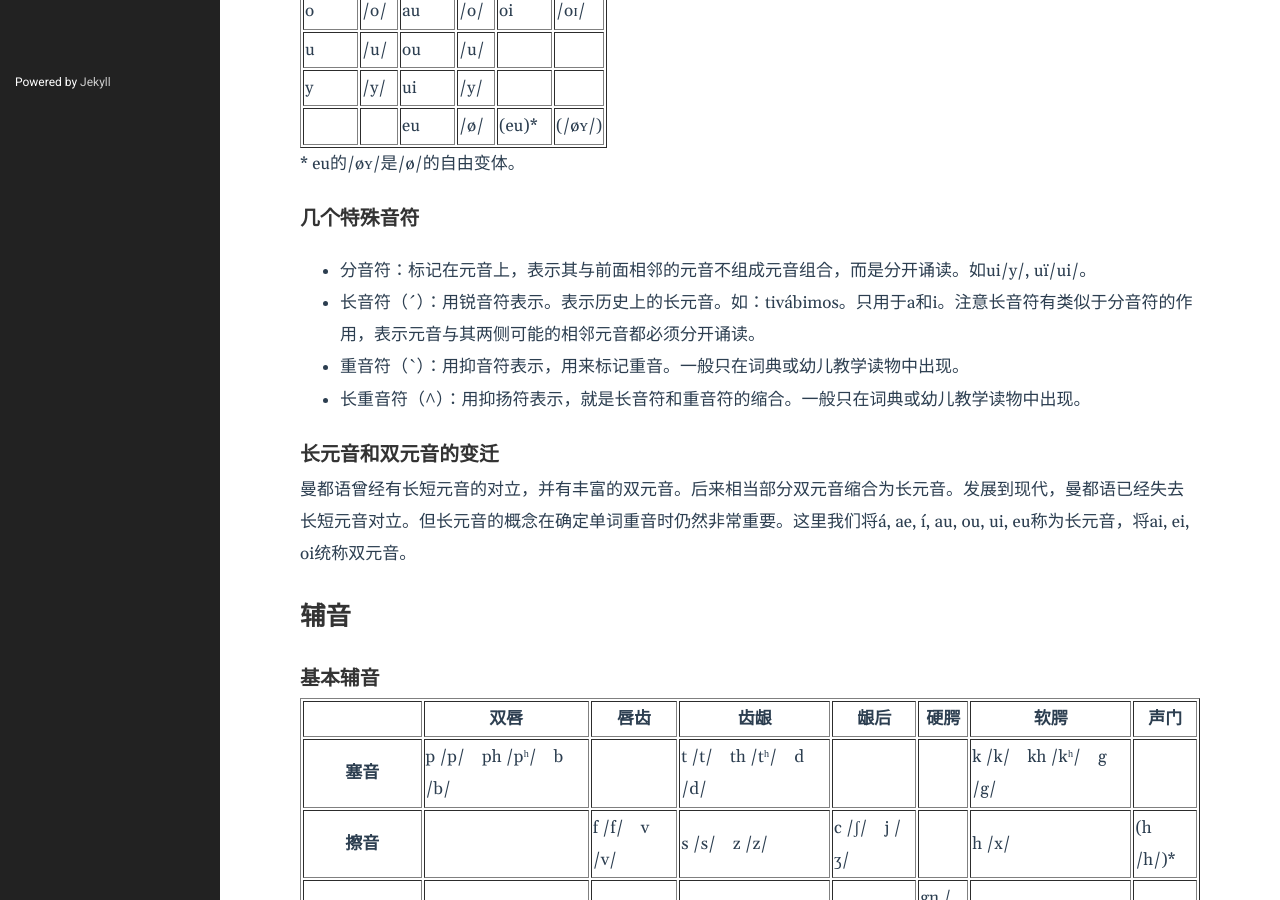
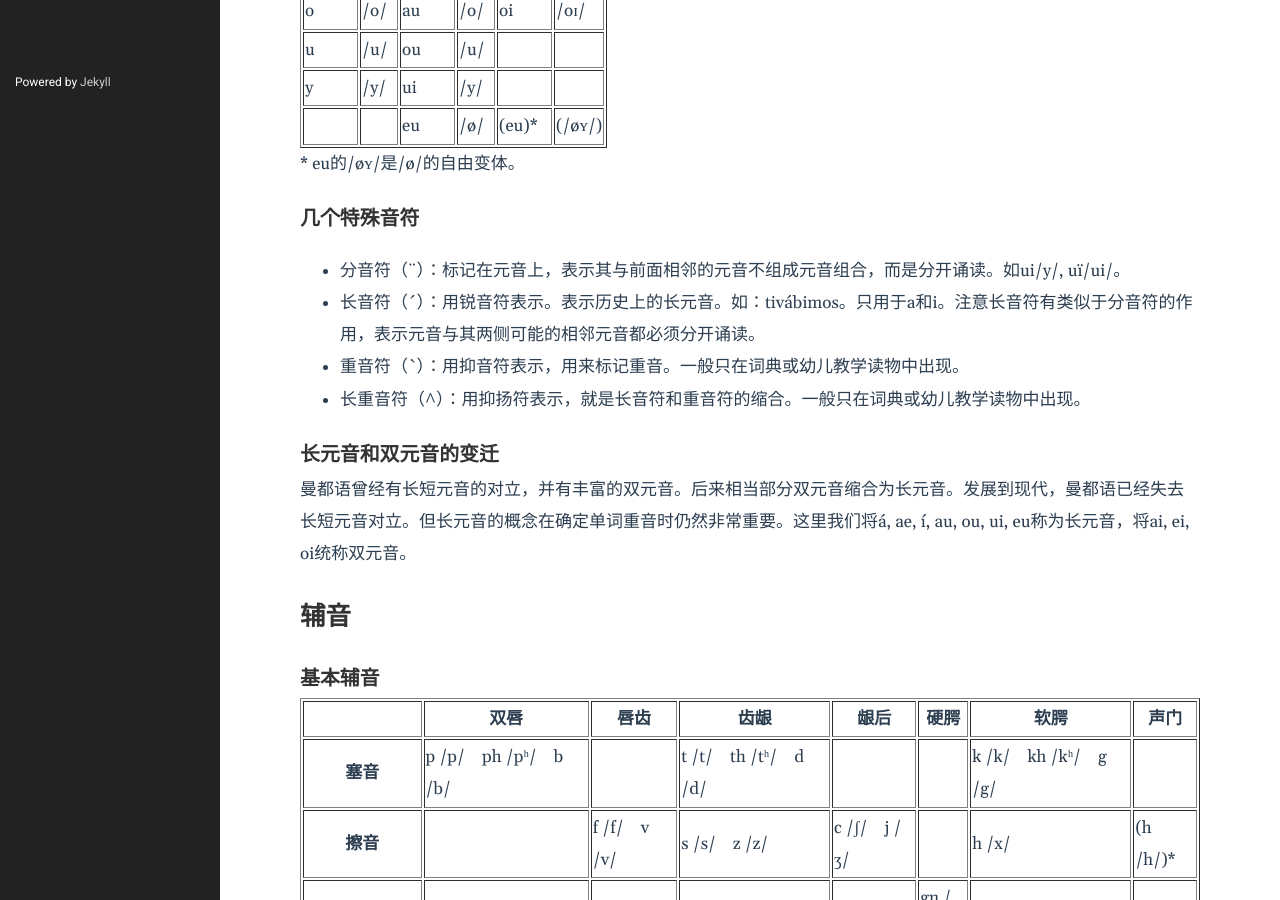
Before and after one commit to WenNianshuo/WenNianshuo.github.io, a Jekyll site: the page built from _posts/2022-01-10-1. 发音.md, in a window 1280 px wide and 900 px high, scrolled down 383 px. Built offline with Jekyll 4.4.1, drawn with Linux system fonts in a browser that asks for light colours.

Commit message:
Update 2022-01-10-1. 发音.md

```diff
--- a/_posts/2022-01-10-1. 发音.md
+++ b/_posts/2022-01-10-1. 发音.md
@@ -84,7 +84,7 @@ tags:
 
 ### 几个特殊音符
 
-* 分音符：标记在元音上，表示其与前面相邻的元音不组成元音组合，而是分开诵读。如ui/y/, uï/ui/。
+* 分音符（¨）：标记在元音上，表示其与前面相邻的元音不组成元音组合，而是分开诵读。如ui/y/, uï/ui/。
 
 * 长音符（´）：用锐音符表示。表示历史上的长元音。如：tivábimos。只用于a和i。注意长音符有类似于分音符的作用，表示元音与其两侧可能的相邻元音都必须分开诵读。
 
```
